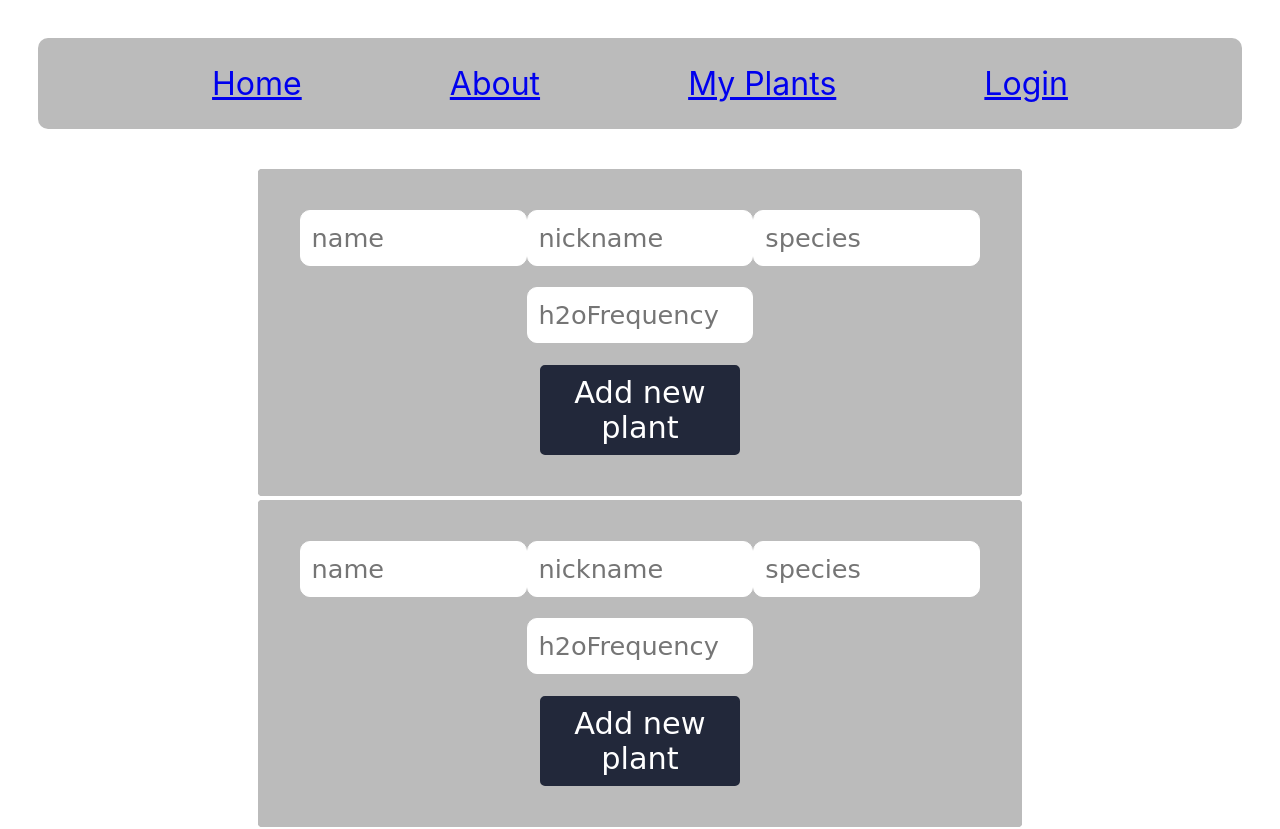
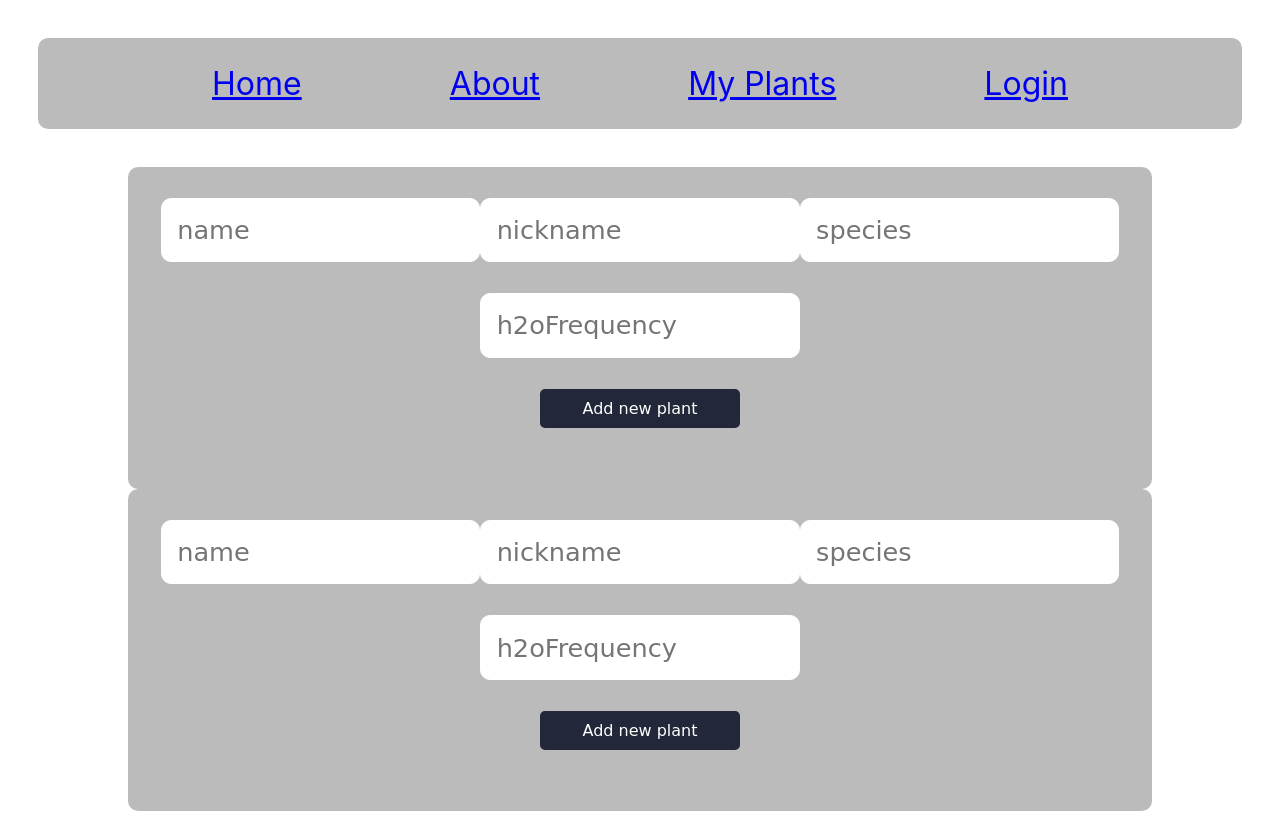
Before and after one commit to WaterMyPlants3/front-end, a React (Create React App) app in the folder front-end/: page /plants in a window 1280 px wide. Built offline with nearby package versions, Linux system fonts and the light colour scheme.

Commit message:
Added styled folder

```diff
--- a/front-end/src/AddPlantForm.js
+++ b/front-end/src/AddPlantForm.js
@@ -1,72 +1,12 @@
 import React, { useState } from "react";
 import styled from "styled-components";
-
-const AddPlantContainer = styled.div`
-  display: flex;
-  flex-direction: column;
-  align-items: center;
-  width: 60%;
-  margin: auto;
-  border-radius: 10px;
-  background-color: #bbbbbb;
-`;
-const InputContainer = styled.div`
-  padding: 2.5%;
-  border: 2px solid white;
-  outline: none;
-
-
-    &:focus {
-      outline: none;
-`;
-
-const RowOneStyling = styled.input`
-  width: 28%;
-  height: 2rem;
-  border-radius: 10px;
-  font-size: 1.6rem;
-  font-family: "Lucida Casual", "Comic Sans MS";
-  padding: 1.5%;
-  border: 1px solid white;
-  margin-top: 3%;
-  outline: none;
-
-  &:focus {
-    outline: none;
-  }
-`;
-
-const ButtonContainer = styled.div`
-  text-align: center;
-`;
-export const ButtonStyling = styled.button`
-  text-align: center;
-  background-color: #22283a;
-  color: white;
-  padding: 8px 0px;
-  margin: 3%;
-  border-radius: 5px;
-  font-size: 1.9rem;
-  font-family: "Lucida Casual", "Comic Sans MS";
-  width: 200px;
-  border: 2px solid #22283a;
-  outline: none;
-
-  &:hover {
-    background-color: white;
-    color: #22283a;
-    animation: shadow-pulse 1s infinite;
-
-    @keyframes shadow-pulse {
-      0% {
-        box-shadow: 0 0 0 0px rgba(0, 0, 0, 0.2);
-      }
-      100% {
-        box-shadow: 0 0 0 15px rgba(0, 0, 0, 0);
-      }
-    }
-  }
-`;
+import {
+  ButtonStyling,
+  AddPlantContainer,
+  InputContainer,
+  RowOneStyling,
+  ButtonContainer
+} from "./styled/formStyled";
 
 const AddPlantForm = props => {
   const addNewPlant = props.addNewPlant;
--- a/front-end/src/UpdatePlantForm.js
+++ b/front-end/src/UpdatePlantForm.js
@@ -1,6 +1,6 @@
 import React, { useState, useEffect } from "react";
 import styled from "styled-components";
-import { ButtonStyling } from "./AddPlantForm";
+import { ButtonStyling } from "./styled/formStyled";
 
 const AddPlantContainer = styled.div`
   display: flex;
--- /dev/null
+++ b/front-end/src/styled/formStyled.js
@@ -0,0 +1,66 @@
+import styled from "styled-components";
+
+export const AddPlantContainer = styled.div`
+  display: flex;
+  flex-direction: column;
+  align-items: center;
+  width: 80%;
+  margin: auto;
+  border-radius: 10px;
+  background-color: #bbbbbb;
+`;
+export const InputContainer = styled.div`
+  //   border: 2px solid grey;
+  display: flex;
+  justify-content: space-between;
+  margin-bottom: 3%;
+`;
+
+export const RowOneStyling = styled.input`
+  width: 28%;
+  height: 2rem;
+  border-radius: 10px;
+  font-size: 1.6rem;
+  font-family: "Lucida Casual", "Comic Sans MS";
+  padding: 1.5%;
+  border: 1px solid white;
+  margin-top: 3%;
+  outline: none;
+
+  &:focus {
+    outline: none;
+  }
+`;
+
+export const ButtonContainer = styled.div`
+  text-align: center;
+`;
+
+export const ButtonStyling = styled.button`
+  text-align: center;
+  background-color: #22283a;
+  color: white;
+  padding: 8px 0px;
+  margin: 3%;
+  border-radius: 5px;
+  font-size: 1rem;
+  font-family: "Lucida Casual", "Comic Sans MS";
+  width: 200px;
+  border: 2px solid #22283a;
+  outline: none;
+
+  &:hover {
+    background-color: white;
+    color: #22283a;
+    animation: shadow-pulse 1s infinite;
+
+    @keyframes shadow-pulse {
+      0% {
+        box-shadow: 0 0 0 0px rgba(0, 0, 0, 0.2);
+      }
+      100% {
+        box-shadow: 0 0 0 15px rgba(0, 0, 0, 0);
+      }
+    }
+  }
+`;
```
